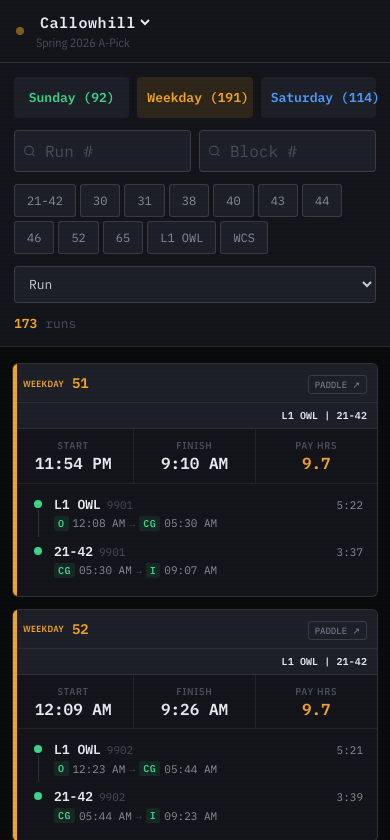
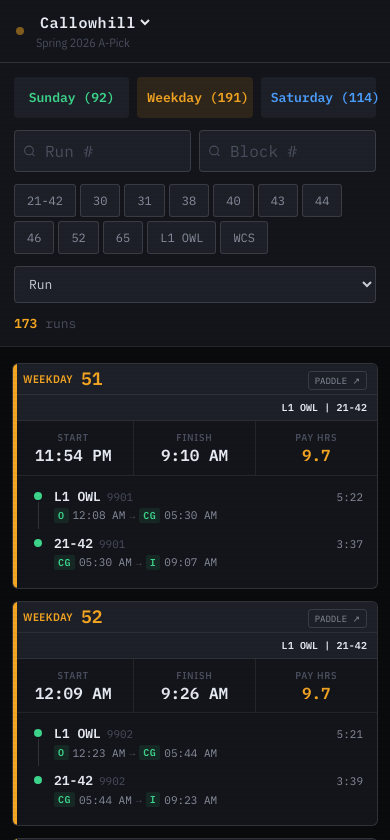
Before and after one commit to deenersin-png/paddle, a website: page index.html in a window 390 px wide. Shown: the top 840 px of the page. Drawn offline with nearby package versions, Linux system fonts and the light colour scheme.

```diff
--- a/index.html
+++ b/index.html
@@ -629,14 +629,14 @@ header {
     align-items: center;
     justify-content: flex-start;
     gap: 8px;
-    padding: 8px 10px;
+    padding: 4px 10px;
     flex-wrap: nowrap;
     border-bottom: 1px solid var(--line);
     overflow: hidden;
   }
 
   .run-day {
-    font-size: 10px;
+    font-size: 12px;
     letter-spacing: .04em;
     flex-shrink: 0;
   }
@@ -646,7 +646,7 @@ header {
   }
 
   .run-num {
-    font-size: 16px;
+    font-size: 20px;
     flex-shrink: 0;
   }
 
@@ -673,6 +673,12 @@ header {
     text-align: right;
   }
   /* --- END CARD HEADER FIX --- */
+
+  .swing-section {
+    font-size: 12px;
+    padding: 6px 10px;
+    gap: 4px;
+  }
 
   .stat-val {
     font-size: 17px;
@@ -701,7 +707,7 @@ header {
   }
 
   .run-num {
-    font-size: 14px;
+    font-size: 18px;
   }
 
   .stat-val {
@@ -717,7 +723,7 @@ header {
   }
 
   .run-day {
-    font-size: 9px;
+    font-size: 11px;
   }
 }
 </style>
```
